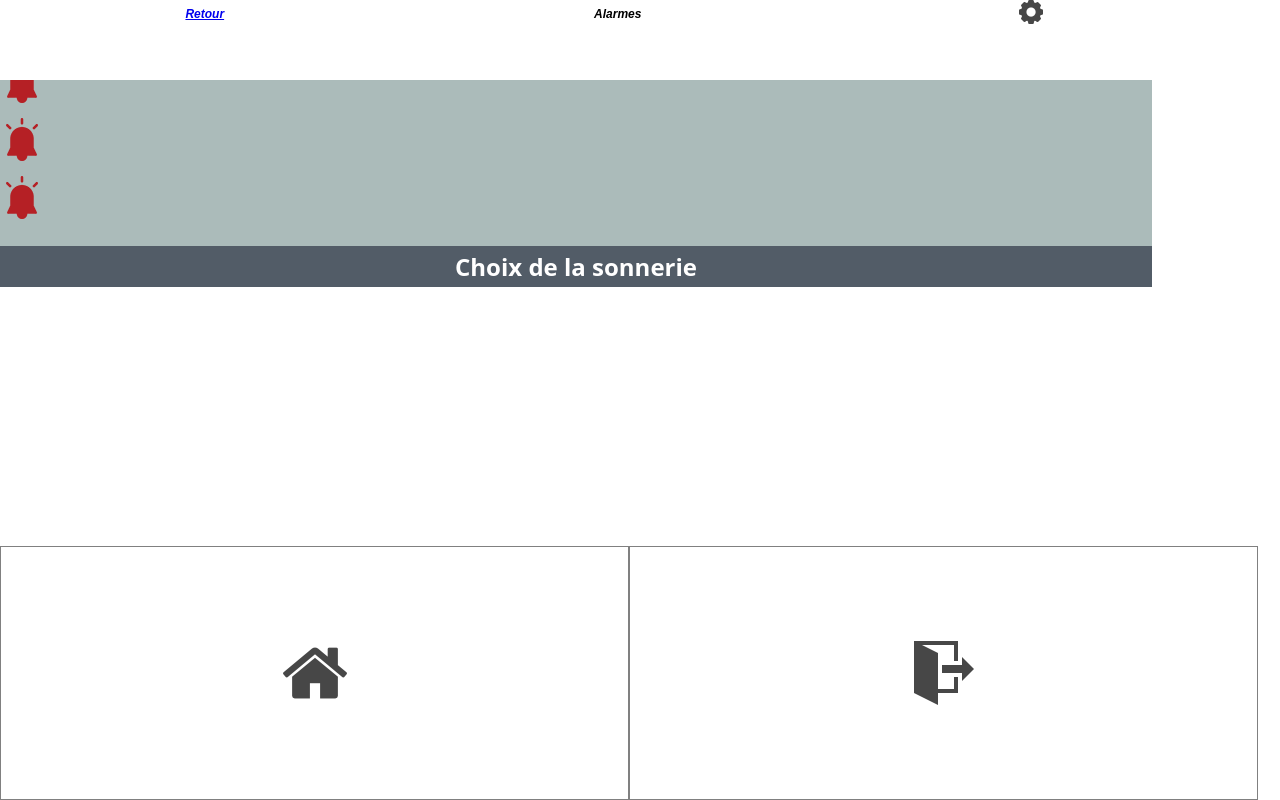
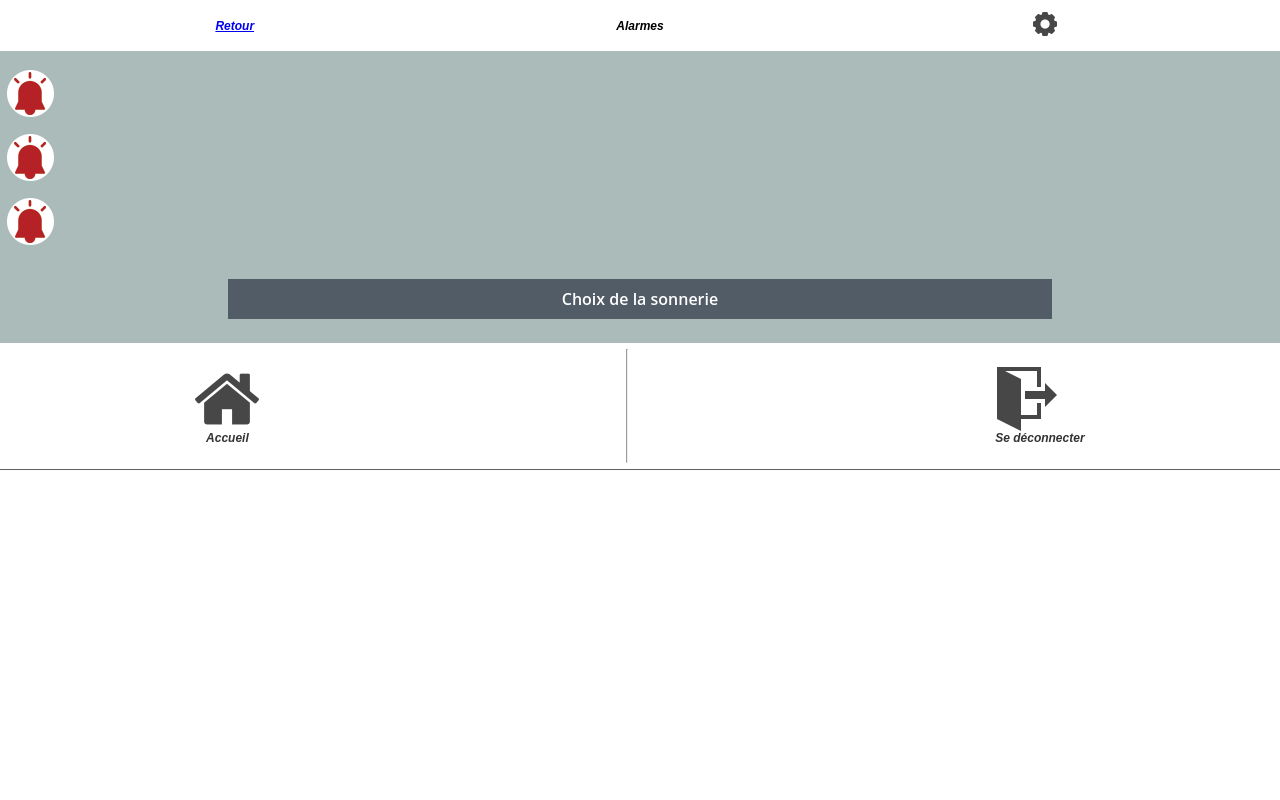
Before and after one commit to ahennebel/DW04, a PHP site: page /profil.html in a window 1280 px wide. Run offline with PHP 8.4, Linux system fonts and the light colour scheme.

Commit message:
Dernière modification de la page index.html, profil.html, index.css et ajout d'une image dans le dossier images.

```diff
--- a/DW04/DW04/www/css/index.css
+++ b/DW04/DW04/www/css/index.css
@@ -1,249 +1,286 @@
 * {
-    -webkit-tap-highlight-color: rgba(0,0,0,0);
+    -webkit-tap-highlight-color: rgba(0, 0, 0, 0);
 }
 
-/* Début code page index*/
+
+/*-------Début code page index-------*/
 
 body {
     -webkit-touch-callout: none;
     -webkit-text-size-adjust: none;
     -webkit-user-select: none;
-	  background-color:#ffffff;
-    background-attachment:fixed;
+    background-color: #ffffff;
+    background-attachment: fixed;
     font-family: 'Raleway', sans-serif;
     font-style: italic;
     font-weight: 700;
-    font-size:12px;
-    height:100%;
-    margin:0px;
-    padding:0px;
-    max-width:90%;
+    font-size: 12px;
+    height: 100%;
+    margin: 0px;
+    padding: 0px;
 }
 
-.texte{
-    height:60px;
-    line-height:60px;
+.texte {
+    height: 60px;
+    line-height: 60px;
     text-align: center;
-  margin-top:50px;
-}
-.texte span{
-    display:inline-block;
-    vertical-align:top;
+    margin-top: 50px;
 }
 
-.unilim{
+.texte span {
+    display: inline-block;
+    vertical-align: top;
+}
+
+.unilim {
     font-family: 'Raleway', sans-serif;
-  font-size:38px;
+    font-size: 38px;
     font-style: italic;
     font-weight: bold;
-	color:#b52025;
+    color: #b52025;
 }
 
-.calendar{
+.calendar {
     font-family: 'Raleway', sans-serif;
-  font-size:38px;
+    font-size: 38px;
     font-style: italic;
     font-weight: 700;
-	color:#525c67
+    color: #525c67
 }
 
-.img{
+.img {
     text-align: center;
-  margin-top:80px;
-}
-.img img{
-    display:block;
-    margin:auto;
+    margin: 2.5em 0 2.5em 0;
 }
 
-.formulaire{
-	margin-top: 10px;
+.img img {
+    display: block;
+    margin: auto;
+}
+
+.formulaire {
+    text-align: center;
+    width: 65%;
+    margin: auto;
+}
+
+.form {
+    text-align: center;
+    margin: auto;
+    border-radius: 10px;
+}
+
+.identifiant {
+    font-family: 'Open Sans', sans-serif;
+    font-weight: 400;
+    background-color: #ffffff;
+    font-size: 14px;
+    color: #616161;
+    border-radius: 5px 5px 0px 0px;
+    border: 1px solid #616161;
+}
+
+.password {
+    font-family: 'Open Sans', sans-serif;
+    font-weight: 400;
+    font-size: 14px;
+    color: #616161;
+    background-color: #ffffff;
+    border-radius: 0px 0px 5px 5px;
+    border: 1px solid #616161;
+}
+
+.connexion {
+    background-color: #525c67;
+    font-family: 'Open Sans', sans-serif;
+    font-weight: bold;
+    font-size: 24px;
+    color: #ffffff;
+    border-radius: 5px 5px 5px 5px;
+    border: solid #525c67;
+    cursor: pointer;
+}
+
+.motdepasseoublie {
+    text-align: center;
+    padding-top: 0.2em;
+    font-family: 'Open Sans', sans-serif;
+    font-weight: 400;
+    font-size: 12px;
+    color: #525c67;
+}
+
+.motdepasseoublie a{
+    color: #525c67;
+}
+
+.motdepasseoublie a:hover {
+  color: #333333;
+}
+
+/*-------Fin code page index-------*/
+
+
+/*-------Debut code page accueil-------*/
+
+.header {
+    height: 10%;
+    position: absolute;
+    top: 0;
+    left: 0;
+    right: 0;
+    background: #ABBBBA;
+}
+
+.header a {
+    text-decoration: none;
+    color: #525c67;
+}
+
+.top {
+    display: inline-block;
+    vertical-align: middle;
+    width: 32%;
+    margin: auto;
     text-align: center;
 }
 
-.form{
-
-  text-align: center;
-  padding-top: 10%;
-  padding-left:2%;
-  height: 100px;
-  width: 300px;
-  margin: 0px;
-	border-radius: 10px;
+.content {
+    position: absolute;
+    height: 280px;
+    top: 10%;
+    left: 0;
+    right: 0;
+    padding-top: 5px;
+    background: #ABBBBA;
 }
 
-.identifiant{
-  font-family: 'Open Sans', sans-serif;
-	font-weight:400;;
-	font-size: 14px;
-	border-radius: 5px 5px 0px 0px;
-	border: 1px solid #616161;
-	width: 300px;
-	height: 40px;
-}
-.password{
-  font-family: 'Open Sans', sans-serif;
-	font-weight:400;
-	font-size: 14px;
-	border-radius: 0px 0px 5px 5px;
-	border: 1px solid #616161;
-	width: 300px;
-	height: 40px;
+.nom {
+    text-align: center;
 }
 
-.connexion{
-	background-color:#525c67;
-	font-family: 'Open Sans', sans-serif;
-	font-weight:bold;
-	font-size: 24px;
-	color: #ffffff;
-	border-radius:5px 5px 5px 5px;
-	border: solid #525c67;
-	width: 300px;
-	height: 45px;
-	cursor: pointer;
+.logo {
+    bottom: 0;
+    padding-top: 10%;
+    margin: auto;
 }
 
-.motdepasseoublie{
-  text-align: center;
-  padding: 95px 0 0 0;
-	font-family: 'Open Sans', sans-serif;
-	font-weight:400;;
-	font-size: 12px;
-	color:#525c67;
+.logo span {
+    display: inline-block;
+    margin: auto;
+}
+
+.photo {
+    margin: auto;
+    height: 100px;
+    width: 100px;
+    border: 1px white solid;
+}
+
+.nav {
+    position: absolute;
+    bottom: 0;
+    left: 0;
+    right: 0;
+}
+
+.nav a {
+    display: block;
+    float: left;
+    width: 49%;
+    border: 1px solid grey;
+    overflow: hidden;
+}
+
+.nav a img {
+    display: block;
+    margin: auto;
+    padding: 15%;
 }
 
 
-.motdepasseoublie a{
-	color:#525c67;
+/*-------Fin code page accueil-------*/
+
+
+/*-------Début de la page profil-------*/
+
+.header-profil {
+    padding: 1em;
+    text-align: center;
 }
 
-/*Fin code page index*/
-
-/*Debut code page accueil*/
-.header{
-    height:10%;
-    position:absolute;
-    top:0;left:0;right:0;
-    background:#ABBBBA;
-}
-.header a{
-    text-decoration:none;
-    color:#525c67;
-}
-.top{
-    display:inline-block;
-    vertical-align:middle;
-    width:32%;
-    margin:auto;
-    text-align:center;
-}
-.content{
-    position:absolute;
-    height:280px;
-    top:10%;left:0;right:0;
-    padding-top:5px;
-    background:#ABBBBA;
-}
-.nom{
-    text-align:center;
-}
-.logo{
-    bottom:0;
-    padding-top:10%;
-    margin:auto;
-}
-.logo span{
-    display:inline-block;
-    margin:auto;
-}
-.photo{
-    margin:auto;
-    height:100px;
-    width:100px;
-    border:1px white solid;
-
-}
-.nav{
-    position:absolute;
-    bottom:0;left:0;right:0;
-
-}
-.nav a {
-    display:block;
-    float:left;
-    width:49%;
-    border : 1px solid grey;
-    overflow:hidden;
-}
-.nav a img{
-    display:block;
-    margin:auto;
-    padding:15%;
+.img1 {
+    padding-top: 1em;
 }
 
-
-/*Fin code page accueil*/
-
-/*Début de la page profil */
-
-.header_profil{
-    height:10%;
-    position:absolute;
-    top:0;left:0;right:0;
-    background:#ffffff;
+.img2 {
+    padding-top: 1em;
 }
 
-.content1{
-    /*position:absolute;
-    top:50%;
-    padding-top:5px;
-    background:#ABBBBA;*/
+.img3 {
+    padding-top: 1em;
 }
-
-.img1{
-	/*vertical-align: top;*/
-  /*display: flex;
-  flex-direction: column;
-  align-items:flex-start;*/
-  margin-top: 4.5em;
-  /*justify-content: space-between;*/
-  /*padding:1.5em 0 1.5em 0;*/
-}
-
-.img2{
-  margin-top: 1em;
-}
-
-.img3{
-  margin-top: 1em;
-}
-
 
 .content-alarm {
     display: flex;
     flex-direction: column;
-  align-items:flex-start;
+    align-items: flex-start;
     background-color: #abbbba;
     padding: 0.5em 0.5em 2em 0.5em;
 }
 
-.choix{
+.button {
+    width: 65%;
+    margin-top: 2.5em;
+    margin-left: auto;
+    margin-right: auto;
+    margin-bottom: auto;
+}
+
+input {
     width: 100%;
-	background-color:#525c67;
+    margin: auto;
+    background-color: #525c67;
     font-family: 'Open Sans', sans-serif;
-	font-weight:bold;
-	font-size: 24px;
+    font-weight: 600;
+    font-size: 16px;
     color: #ffffff;
-	border: solid #525c67;
-	/*width: 300px;
-	height: 45px;*/
+    border: solid 1px #525c67;
+    height: 2.5em;
     cursor: pointer;
 }
 
-/* Fin de la page profil */
+.nav-profil {
+    display: flex;
+    flex-direction: row;
+    border-bottom: solid 1px #616161;
+}
+
+.nav-profil a {
+    color: #333333;
+    text-decoration: none;
+}
+
+.nav-profil a img {
+    display: flex;
+    flex-direction: row;
+    justify-content: center;
+    text-align: center;
+}
+
+.accueil {
+    width: auto;
+    margin: auto;
+    padding: 2em;
+    text-align: center;
+}
+
+.sedeconnecter {
+    width: auto;
+    margin: auto;
+    padding: 2em;
+    text-align: center;
+}
 
 
-@media screen and (min-aspect-ratio: 1/1) and (min-width:400px) {
-
-}
+/*------- Fin de la page profil-------*/
--- a/DW04/DW04/www/index.html
+++ b/DW04/DW04/www/index.html
@@ -1,5 +1,7 @@
+
 <!DOCTYPE html>
 <html>
+
 <head>
     <!--
         Customize the content security policy in the meta tag below as needed. Add 'unsafe-inline' to default-src to enable inline JavaScript.
@@ -13,6 +15,7 @@
     <link rel="stylesheet" type="text/css" href="css/index.css">
     <title>DW04</title>
 </head>
+
 <body>
     <!-- Début code jerome -->
     <div class="texte">
@@ -24,7 +27,7 @@
     </div>
 
     <div class="formulaire">
-		<form class ="form" method='post' action='accueil.html'>
+        <form class="form" method='post' action='accueil.html'>
             <label><input class="identifiant" type="text" placeholder="Identifiant" name="identifiant" id="identifiant" /></label>
             <label><input class="password" type="password" placeholder="Mot de passe" name="password" id="password" /></label>
             <br/>
@@ -43,4 +46,5 @@
     <script type="text/javascript" src="scripts/platformOverrides.js"></script>
     <script type="text/javascript" src="scripts/index.js"></script>
 </body>
+
 </html>
--- a/DW04/DW04/www/profil.html
+++ b/DW04/DW04/www/profil.html
@@ -1,5 +1,6 @@
 <!DOCTYPE html>
 <html>
+
 <head>
     <!--
         Customize the content security policy in the meta tag below as needed. Add 'unsafe-inline' to default-src to enable inline JavaScript.
@@ -13,23 +14,30 @@
     <link rel="stylesheet" type="text/css" href="css/index.css">
     <title>DW04</title>
 </head>
+
 <body>
-    <div class="header_profil">
+    <div class="header-profil">
         <a href="#" class="top">Retour</a>
         <p class="top">Alarmes</p>
-        <a href="#" class="top"><img src="images/settings-work-tool-grey.png" alt="parametres"/></a>
+        <a href="#" class="top"><img src="images/settings-work-tool-grey.png" alt="parametres" /></a>
     </div>
     <div class="content-alarm">
-		<a href="#" class="img1"><img src="images/alarm-red-32.png" alt="parametres"/></a>
-		<a href="#" class="img2"><img src="images/alarm-red-32.png" alt="parametres"/></a>
-		<a href="#" class="img3"><img src="images/alarm-red-32.png" alt="parametres"/></a>
+        <a href="#" class="img1"><img src="images/cloche_fond_blanc_rond.png" alt="parametres" /></a>
+        <a href="#" class="img2"><img src="images/cloche_fond_blanc_rond.png" alt="parametres" /></a>
+        <a href="#" class="img3"><img src="images/cloche_fond_blanc_rond.png" alt="parametres" /></a>
+        <div class="button">
+            <label><input class="choix" type="submit" value="Choix de la sonnerie"/></label>
+        </div>
     </div>
-	<div class="content1">
-		<label><input class="choix" type="submit" value="Choix de la sonnerie"/></label>
-	</div>
-    <nav class="nav">
-        <a href="#accueil"><img src="images/home.png"/></a>
-        <a href="#sedeconnecter"><img src="images/exit.png" /></a>
+    <nav class="nav-profil">
+        <div class="accueil">
+            <a href="#accueil"><img src="images/home.png" />Accueil</a>
+        </div>
+        <hr />
+        <div class="sedeconnecter">
+            <a href="#sedeconnecter"><img src="images/exit.png" />Se déconnecter</a>
+        </div>
     </nav>
 </body>
+
 </html>
```
Also changed, not shown: DW04/DW04/www/images/cloche_fond_blanc_rond.png (added). Lines whose indentation alone changed are shown as unchanged.
